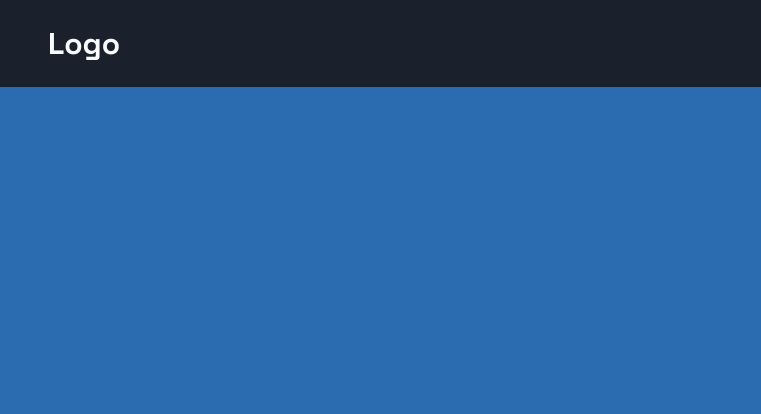
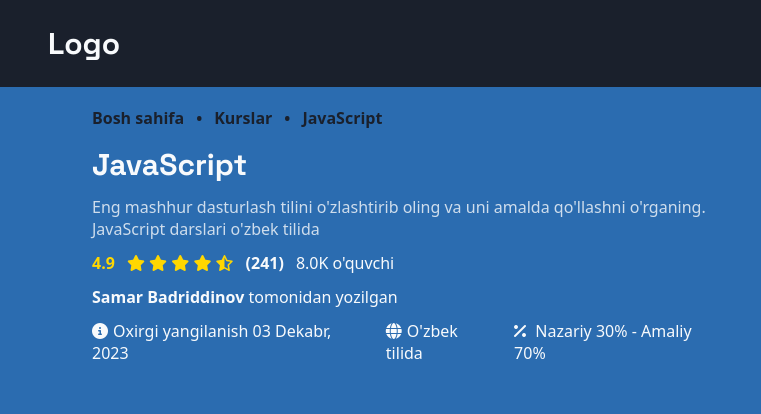
Before and after one commit to AbdukahharS/sammi-design, a plain HTML site: page index.html in a window 1280 px wide. Shown: the top 414 px of the page, 0-761 px from the left. Drawn offline with Linux system fonts and the light colour scheme.

Commit message:
hero added

```diff
--- a/css/nav.css
+++ b/css/nav.css
@@ -6,4 +6,5 @@ nav {
 
 nav h1 {
   font-size: 30px;
+  font-family: 'Space Grotesk', sans-serif;
 }
--- a/css/section.css
+++ b/css/section.css
@@ -1,3 +1,54 @@
 section {
   width: 60%;
 }
+
+section .breadcrumbs {
+  display: flex;
+  flex-direction: row;
+  align-items: center;
+  gap: 12px;
+  color: #1a202c;
+  font-size: 16px;
+  font-weight: 700;
+}
+
+section .hero {
+  margin-top: 16px;
+  margin-bottom: 80px;
+}
+
+section .hero h1 {
+  font-size: 30px;
+}
+
+section .hero .desc {
+  opacity: 0.8;
+  margin-top: 12px;
+}
+
+section .hero .rating-box {
+  margin-top: 12px;
+  display: flex;
+  flex-direction: row;
+  gap: 12px;
+}
+
+section .hero .rating-box .rating,
+section .hero .rating-box .stars {
+  color: #ffd700;
+}
+
+section .hero .author {
+  margin-top: 12px;
+}
+
+section .hero .info {
+  margin-top: 12px;
+  display: flex;
+  flex-direction: row;
+  gap: 16px;
+}
+
+section .hero .info i {
+  margin-right: 5px;
+}
--- a/css/styles.css
+++ b/css/styles.css
@@ -13,6 +13,10 @@ a {
   text-decoration: none;
 }
 
+a:hover {
+  text-decoration: underline;
+}
+
 button {
   border: none;
   background: transparent;
@@ -25,7 +29,7 @@ body {
   position: relative;
   overflow-x: hidden;
   color: #f8fafc;
-  font-family: 'Space Grotesk', sans-serif;
+  font-family: ui-sans-serif, system-ui, sans-serif;
   display: flex;
   flex-direction: column;
 }
@@ -74,3 +78,7 @@ main {
   height: 100%;
   flex: 1;
 }
+
+.fontGrotesk {
+  font-family: 'Space Grotesk', sans-serif;
+}
--- a/index.html
+++ b/index.html
@@ -17,7 +17,46 @@
       <a href="/"><h1>Logo</h1></a>
     </nav>
     <main>
-      <section></section>
+      <section>
+        <div class="breadcrumbs">
+          <a href="/">Bosh sahifa</a>
+          •
+          <a href="/">Kurslar</a>
+          •
+          <span>JavaScript</span>
+        </div>
+        <div class="hero">
+          <h1 class="fontGrotesk">JavaScript</h1>
+          <p class="desc">
+            Eng mashhur dasturlash tilini o'zlashtirib oling va uni amalda
+            qo'llashni o'rganing. JavaScript darslari o'zbek tilida
+          </p>
+          <div class="rating-box">
+            <b class="rating">4.9</b>
+            <div class="stars" data-rating="4.9">
+              <!-- Use data-rating attribute to set the initial rating -->
+              <i class="fa-regular fa-star"></i>
+              <i class="fa-regular fa-star"></i>
+              <i class="fa-regular fa-star"></i>
+              <i class="fa-regular fa-star"></i>
+              <i class="fa-regular fa-star"></i>
+            </div>
+            <b>(241)</b>
+            <span>8.0K o'quvchi</span>
+          </div>
+          <p class="author"><b>Samar Badriddinov</b> tomonidan yozilgan</p>
+          <div class="info">
+            <span>
+              <i class="fa-solid fa-circle-info"></i>Oxirgi yangilanish 03
+              Dekabr, 2023
+            </span>
+            <span> <i class="fa-solid fa-globe"></i>O'zbek tilida </span>
+            <span>
+              <i class="fa-solid fa-percent"></i> Nazariy 30% - Amaliy 70%
+            </span>
+          </div>
+        </div>
+      </section>
       <aside>
         <article>
           <iframe
--- a/js/main.js
+++ b/js/main.js
@@ -1,3 +1,31 @@
+document.addEventListener('DOMContentLoaded', function () {
+  // Get the stars container
+  const starsContainer = document.querySelector('.stars')
+
+  // Get the initial rating from the data-rating attribute
+  const initialRating = parseFloat(starsContainer.getAttribute('data-rating'))
+
+  // Calculate the number of full stars
+  const fullStars = Math.floor(initialRating)
+
+  // Calculate the fraction of the last star
+  const fraction = initialRating - fullStars
+
+  // Mark full stars as checked
+  for (let i = 0; i < fullStars; i++) {
+    const star = starsContainer.children[i]
+    star.classList.toggle('fa-regular')
+    star.classList.toggle('fa-solid')
+  }
+
+  // If there is a fraction, partially mark the last star
+  if (fraction > 0) {
+    const lastStar = starsContainer.children[fullStars]
+    lastStar.classList.toggle('fa-star')
+    lastStar.classList.toggle('fa-star-half-stroke')
+  }
+})
+
 function copyText() {
   // Replace this text with the content you want to copy
   const textToCopy = 'https://sammi.ac/course/javascript'
```
